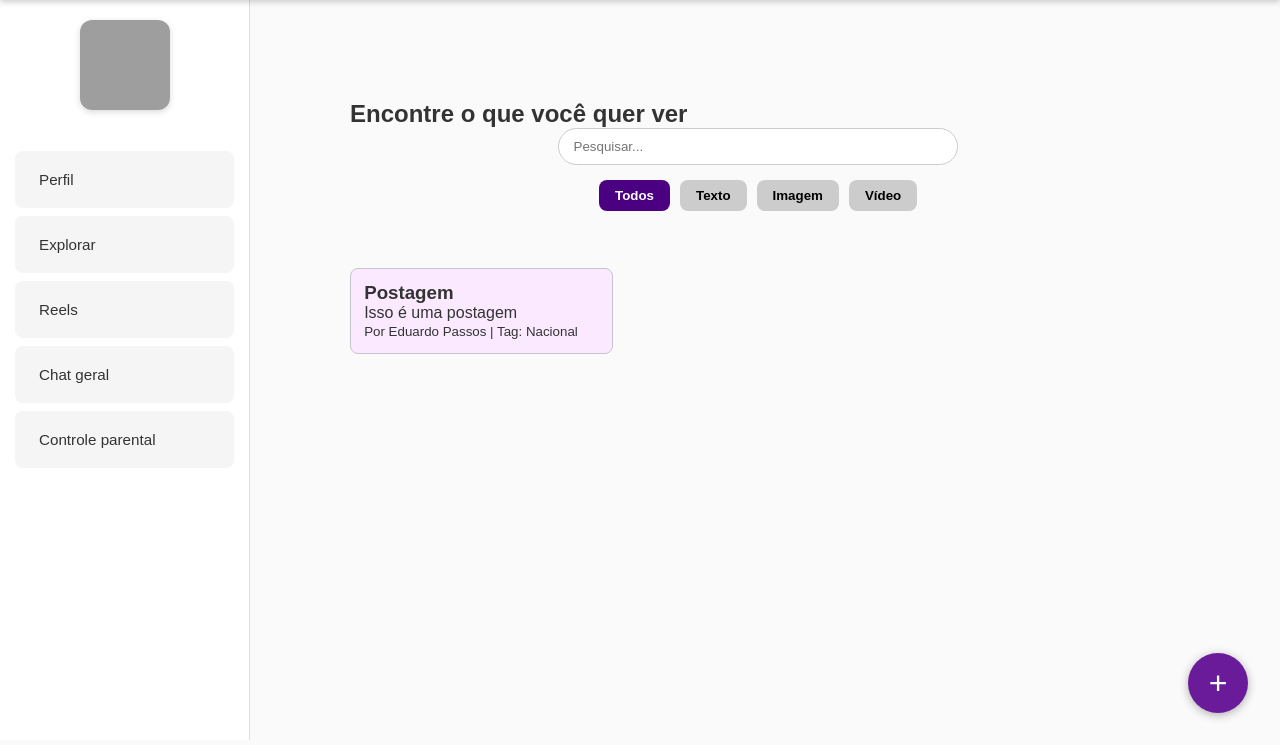
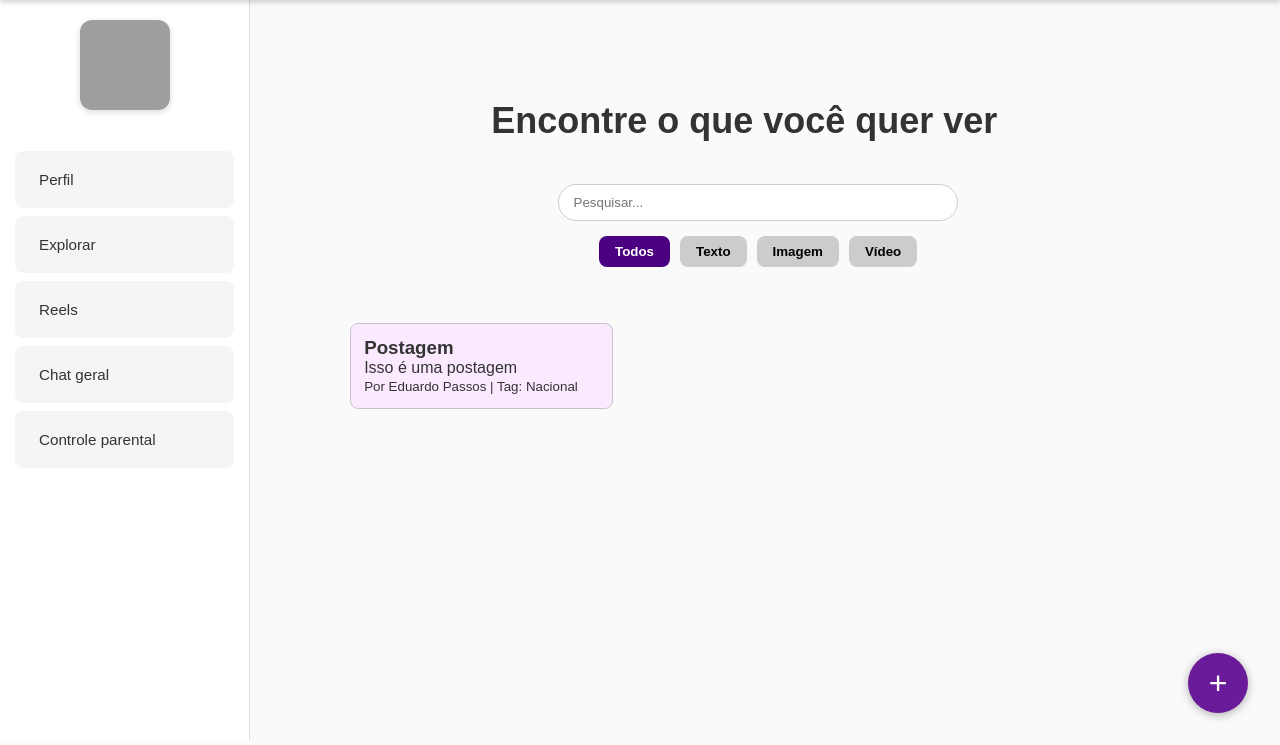
Before and after one commit to brunomid389/showprogress, a PHP site: page /showprogress-master/index.php in a window 1280 px wide. Shown: the part 55-800 px from the top of the page. Run offline with PHP 8.4, Linux system fonts and the light colour scheme; a user stored in the database is signed in; data comes from the database, SQL or seed files in the repository; grey boxes are pictures that could not be loaded.

Commit message:
Update general.css

```diff
--- a/showprogress-master/assets/css/general.css
+++ b/showprogress-master/assets/css/general.css
@@ -10,6 +10,13 @@ html, body {
   overflow: hidden;
   background-color: #fafafa;
   color: #333;
+}
+
+.textt{
+  text-align: center;
+  margin-right: 5%;
+  margin-bottom: 5%;
+  font-size: x-large;
 }
 
 /* Estrutura principal */
```
